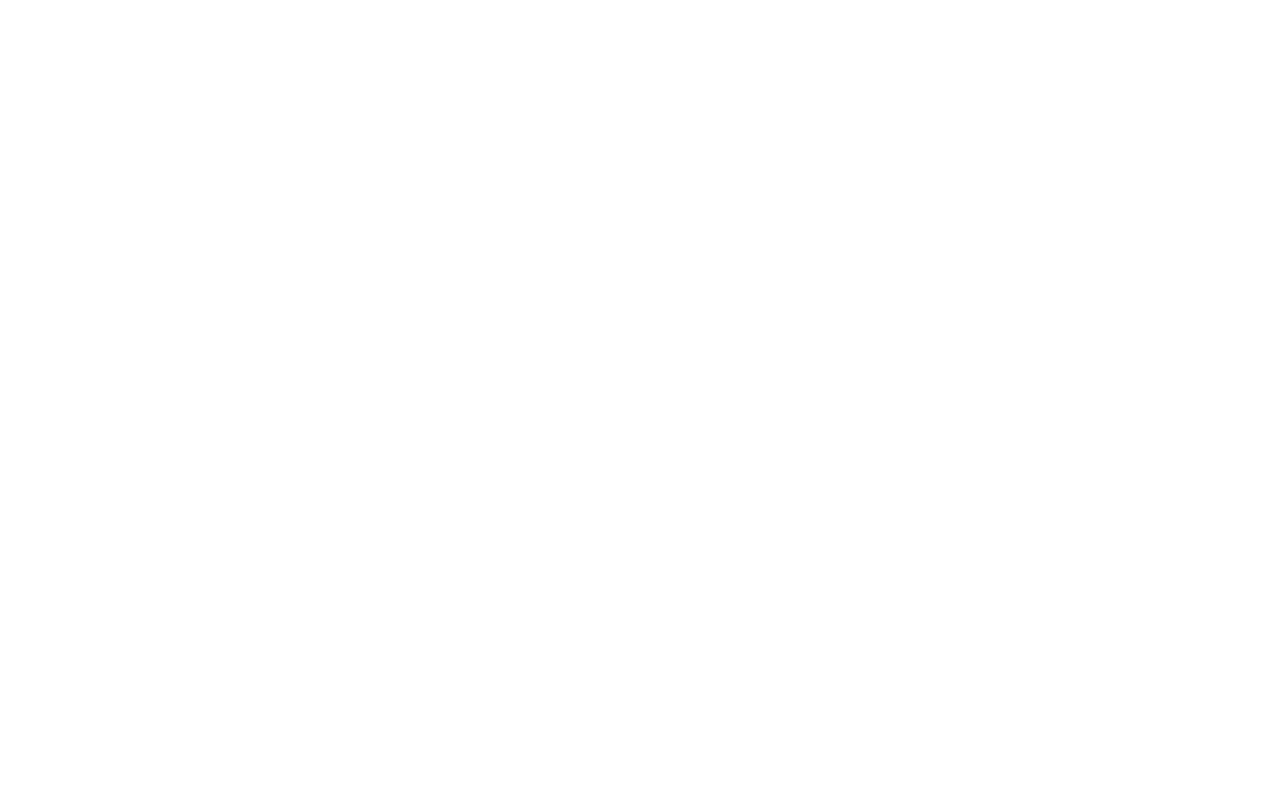
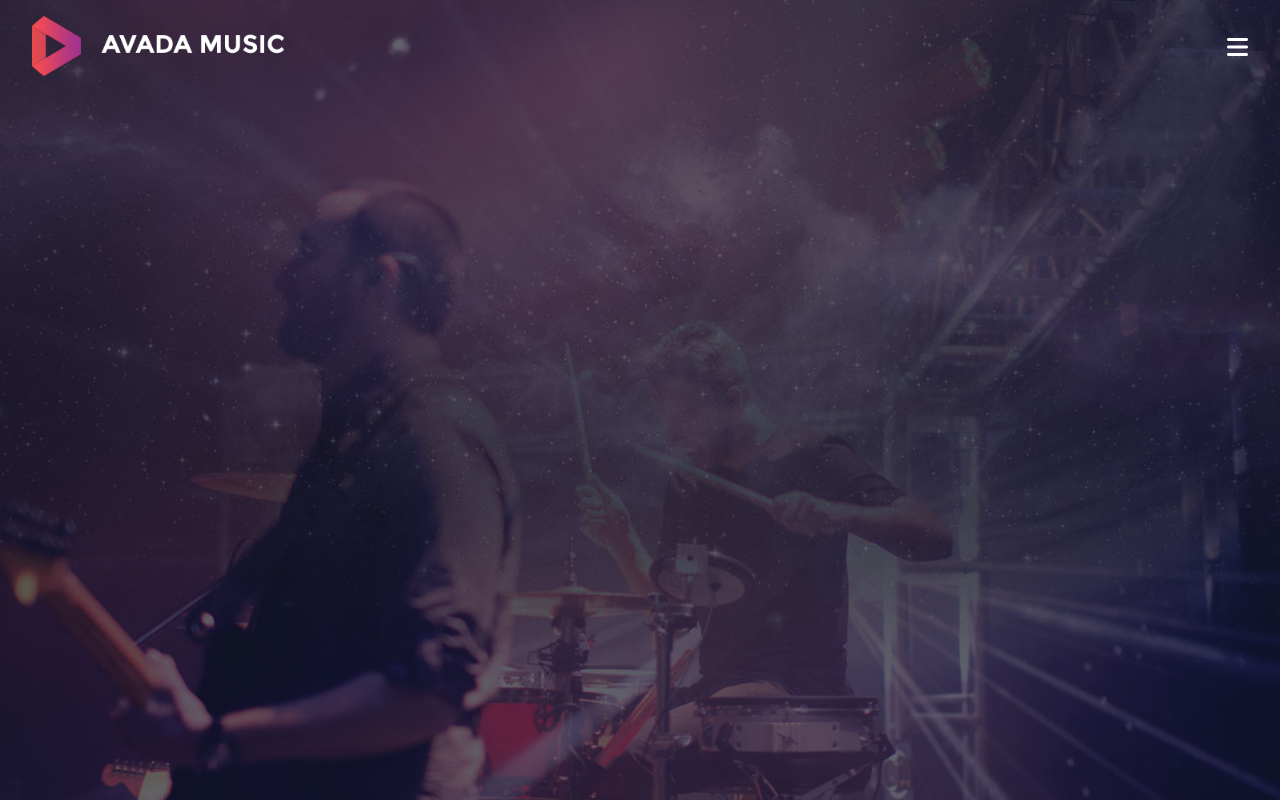
Before and after one commit to SteMorgia/proj-html-vuejs, a Vue app: page / in a window 1280 px wide. Built offline with nearby package versions, Linux system fonts and the light colour scheme.

Commit message:
add: logo + icona menu implementati

```diff
--- a/package.json
+++ b/package.json
@@ -8,6 +8,7 @@
     "lint": "vue-cli-service lint"
   },
   "dependencies": {
+    "@fortawesome/fontawesome-free": "^6.2.0",
     "core-js": "^3.8.3",
     "vue": "^2.6.14"
   },
--- a/src/App.vue
+++ b/src/App.vue
@@ -5,7 +5,7 @@
 </template>
 
 <script>
-import MyHeader from './components/MyHeader.vue';
+  import MyHeader from './components/MyHeader.vue';
 
 export default {
   name: 'App',
@@ -16,6 +16,7 @@
 </script>
 
 <style lang="scss">
+  @import '~@fortawesome/fontawesome-free/css/all.css';
   * {
     margin: 0;
     padding: 0;
--- a/src/components/MyHeader.vue
+++ b/src/components/MyHeader.vue
@@ -1,6 +1,13 @@
 <template>
     <header>
-
+        <div class="upper-container">
+            <div class="logo">
+                <img src="../assets/images/avada-music-logo.png" alt="avadaLogo">
+            </div>
+            <div class="burgerMenu">
+                <i class="fa-solid fa-bars fa-xl"></i>
+            </div>
+        </div>
     </header>
 </template>
 
@@ -11,5 +18,33 @@
 </script>
 
 <style scoped lang="scss">
+    header {
+        background-image: url(../assets/images/home_slider.jpg) ;
+        height:100vh;
+        background-size: cover;
 
+        .upper-container {
+            display:flex;
+            justify-content:space-between;
+            align-items:center;
+
+            .logo {
+                padding-top: 1rem;
+                padding-left: 2rem;
+
+                img {
+                    width:80%;
+                }
+            }
+        };
+
+        .burgerMenu {
+            padding-top: 1rem;
+            padding-right: 2rem;
+
+            i {
+                color:white;
+            }
+        }
+    }
 </style>
```
Also changed, not shown: 1 other file (tests, documents, lock files or other folders).
